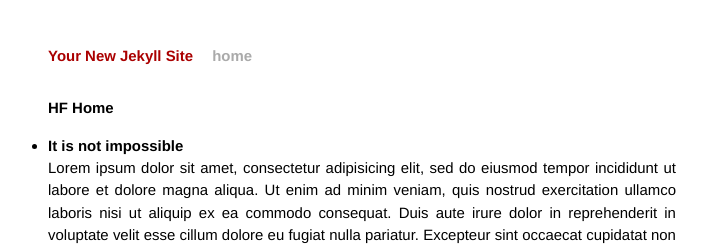
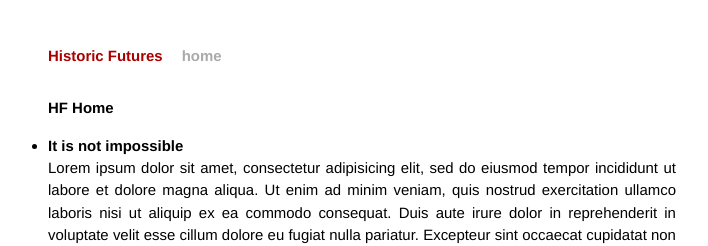
Before and after one commit to HistoricFutures/historicfutures.github.io, a Jekyll site: the page built from index.html, in a window 1280 px wide. Shown: the top 246 px of the page, without its empty margins (278-986 px from the left). Built offline with Jekyll 4.4.1, drawn with Linux system fonts in a browser that asks for light colours; nearby versions of some CDN libraries.

Commit message:
Update _config.yml

```diff
--- a/_config.yml
+++ b/_config.yml
@@ -1,2 +1,2 @@
-name: Your New Jekyll Site
+name: Historic Futures
 pygments: true
```
